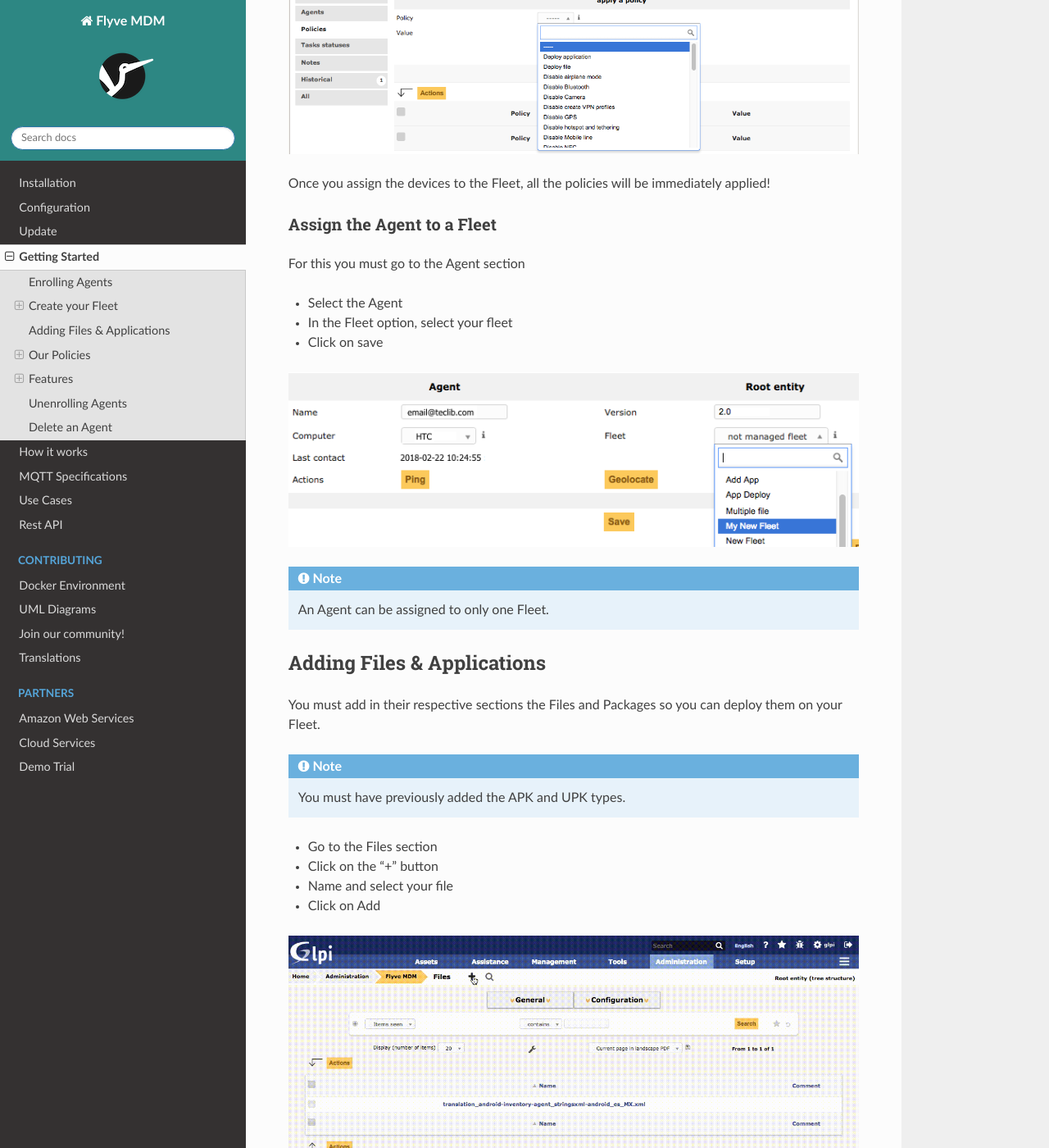
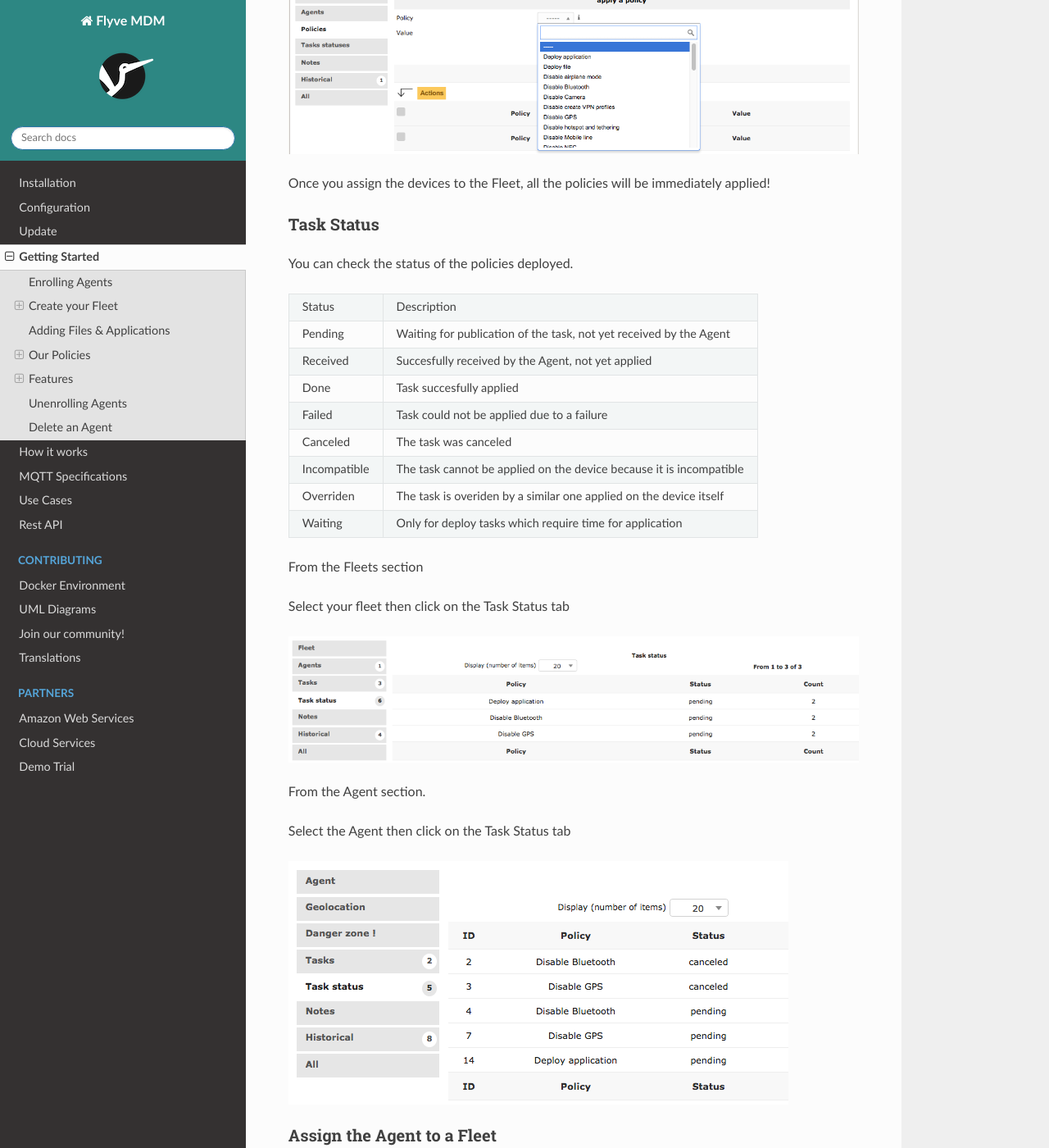
Before and after one commit to flyve-mdm/doc, a Sphinx documentation site: the page built from source/getting-started/index.rst, in a window 1280 px wide and 1400 px high, scrolled down 2353 px. Shown: the whole window at 82% size. Built offline with Sphinx 7.4.7 and the Read the Docs theme 2.0.0, drawn with Linux system fonts in a browser that asks for light colours.

Commit message:
docs(agent): add task status (#24)
Signed-off-by: Naylin Medina <nmedina@teclib.com>

```diff
--- a/source/getting-started/index.rst
+++ b/source/getting-started/index.rst
@@ -63,6 +63,39 @@
 
 Once you assign the devices to the Fleet, all the policies will be immediately applied!
 
+Task Status
+~~~~~~~~~~~
+
+You can check the status of the policies deployed.
+
+============  =========================================================
+Status        Description
+------------  ---------------------------------------------------------
+Pending       Waiting for publication of the task, not yet received by the Agent
+Received      Succesfully received by the Agent, not yet applied
+Done          Task succesfully applied
+Failed        Task could not be applied due to a failure
+Canceled      The task was canceled
+Incompatible  The task cannot be applied on the device because it is incompatible
+Overriden     The task is overiden by a similar one applied on the device itself
+Waiting       Only for deploy tasks which require time for application
+============  =========================================================
+
+From the Fleets section
+
+Select your fleet then click on the Task Status tab
+
+.. image:: images/task-status-fleet.png
+   :alt: Task Status Fleet
+
+From the Agent section.
+
+Select the Agent then click on the Task Status tab
+
+.. image:: images/task-status-agent.png
+   :alt: Task Status Agent
+
+
 Assign the Agent to a Fleet
 ~~~~~~~~~~~~~~~~~~~~~~~~~~~
 
@@ -226,6 +259,7 @@
    * Alphabetic: letters or other symbols.
    * Alphanumeric: numbers and letters.
    * Complex: a combination of numbers, letters and symbols.
+
 * Reset password: if a pasword is forgotten, it resets it to a new value.
 
    Values: the new password (string).
```
Also changed, not shown: other parts of source/getting-started/index.rst (+11 -11 lines), source/getting-started/images/task-status-agent.png (added), source/getting-started/images/task-status-fleet.png (added).
